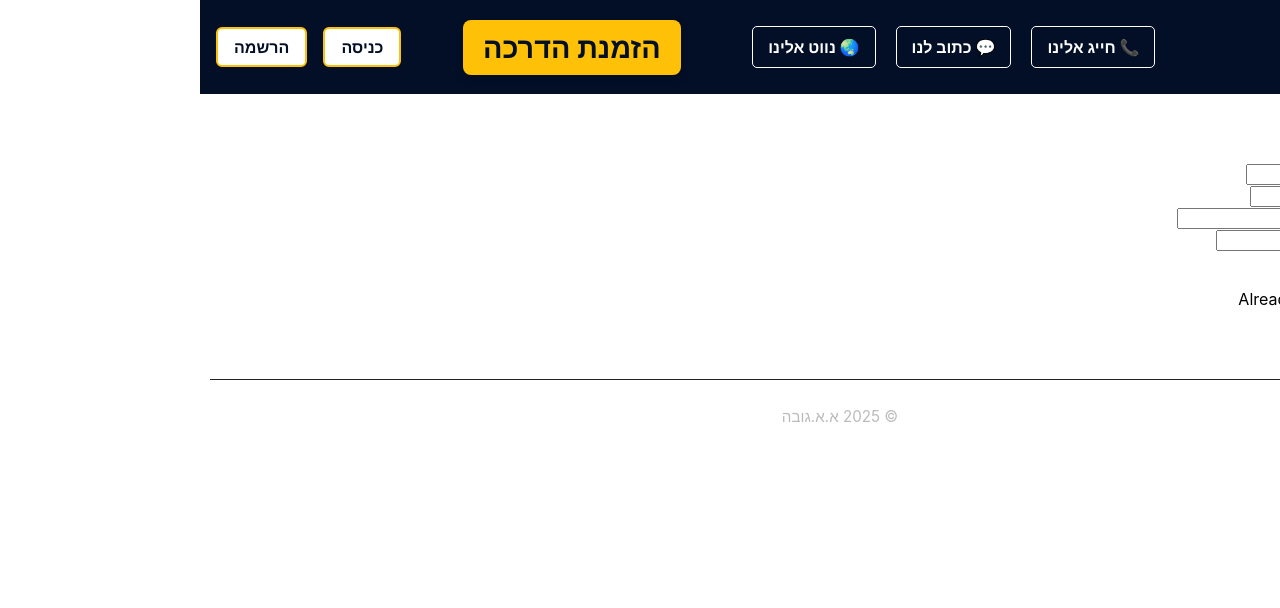
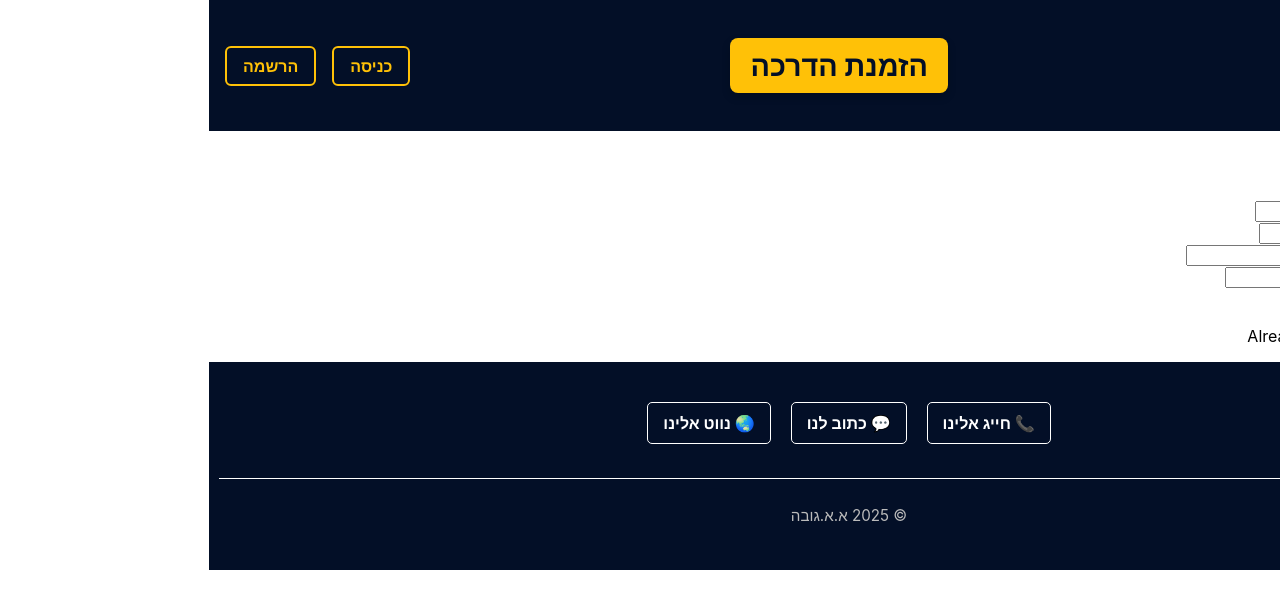
Before and after one commit to ItzhakLevy1/Nir-Scheduler, a React (Create React App) app in the folder nirSchedularReact/: page /register in a window 1280 px wide. Shown: the top 608 px of the page. Built offline with nearby package versions, Linux system fonts and the light colour scheme.

Commit message:
Create auth.css file for the LoginPage.jsx and RegisterPage.jsx pages
- Replace contact links (buttons) at Footer instead of at Header
- Delete unused CSS classes

```diff
--- a/nirSchedularReact/src/components/Footer.css
+++ b/nirSchedularReact/src/components/Footer.css
@@ -1,38 +1,35 @@
-.footer-content {
-  display: flex;
-  justify-content: space-between;
-  align-items: flex-start;
-  flex-wrap: wrap;
-  /* gap: 32px; */
-  /* padding: 24px 0; */
-  /* max-width: 900px; */
-  /* margin: 0 auto; */
-  background-color: #222;
+.footer {
+  background-color: #030f27;
 }
 
-.footer-section {
-  flex: 1 1 200px;
-  min-width: 180px;
-  text-align: right;
-}
-
-.footer-section p {
-  font-size: 1.1rem;
-  margin: 8px 0;
-  display: flex;
-  align-items: center;
-  gap: 10px;
-}
-
-.footer-bottom {
+.footer-bottom {  /* footer line */
   width: 100%;
   text-align: center;
   margin-top: 24px;
   font-size: 0.95rem;
   color: #bbb;
-  border-top: 1px solid #222;
+  border-top: 1px solid #ffffff;
   padding-top: 12px;
 }
+
+.contact-link {
+  color: black;
+  margin: 10px;
+  padding: 10px 15px;
+  display: inline-block;
+  text-decoration: none;
+  font-weight: bold;
+  border-radius: 5px;
+  border: 1px solid;
+  color: white;
+  font-weight: bolder;
+}
+
+.contact-link:hover {
+  border: 1px solid #ffc107;
+  transition: all 0.3s ease-in-out;
+}
+
 
 /* For mobile size screen */
 @media (max-width: 700px) {
--- a/nirSchedularReact/src/components/Footer.jsx
+++ b/nirSchedularReact/src/components/Footer.jsx
@@ -2,24 +2,24 @@ import "./Footer.css";
 
 const Footer = () => (
   <footer className="footer">
-    {/* <div className="footer-content"> */}
-      {/* <div className="footer-section">
-        <h4>כתובת</h4>
-        <p>🚩 אליהו איתן 3, בית גירון - אולם 107, ראשל"צ</p>
-      </div>
-      <div className="footer-section">
-        <h4>טלפון</h4>
-        <p>📞 052-612-612-0</p>
-      </div>
-      <div className="footer-section">
-        <h4>אימייל</h4>
-        <p>✉️ Gova.osh@gmail.com</p>
-      </div> */}
+    <section>
+      <a href="tel:0526126120" className="contact-link">
+        📞 חייג אלינו
+      </a>
+      <a href="https://wa.me/972526126120" className="contact-link">
+        💬 כתוב לנו
+      </a>
+      <a
+        href="https://ul.waze.com/ul?ll=31.993925,34.764165&navigate=yes&zoom=17"
+        className="contact-link"
+      >
+        🌏 נווט אלינו
+      </a>
+    </section>
 
-      <div className="footer-bottom">
-        <p>© {new Date().getFullYear()} א.א.גובה</p>
-      </div>
-    {/* </div> */}
+    <div className="footer-bottom">
+      <p>© {new Date().getFullYear()} א.א.גובה</p>
+    </div>
   </footer>
 );
 
--- a/nirSchedularReact/src/components/Header.css
+++ b/nirSchedularReact/src/components/Header.css
@@ -12,28 +12,6 @@
   flex-wrap: wrap;
 }
 
-.contact-link {
-  color: black;
-  margin: 10px;
-  padding: 10px 15px;
-  display: inline-block;
-  text-decoration: none;
-  font-weight: bold;
-  border-radius: 5px;
-  border: 1px solid;
-  color: white;
-  font-weight: bolder;
-}
-
-.contact-link:hover {
-  border: 1px solid #ffc107;
-  transition: all 0.3s ease-in-out;
-}
-
-.contact-links {
-  margin-right: 6em;
-}
-
 .site-title {
   font-size: 2rem;
   font-weight: 900;
@@ -45,6 +23,11 @@
 
 .site-title:hover {
   transform: scale(1.05);
+}
+
+.order-training {
+  margin-right: 4em;
+  padding: 2em;
 }
 
 .order-training a {
@@ -73,8 +56,8 @@
 }
 
 .auth-links a {
-  background-color: white;
-  color: #030f27;
+  /* background-color: white; */
+  color: #ffc107;
   padding: 8px 16px;
   border-radius: 6px;
   font-weight: bold;
--- a/nirSchedularReact/src/components/Header.jsx
+++ b/nirSchedularReact/src/components/Header.jsx
@@ -8,21 +8,6 @@ const Header = () => {
         <Link to="/" className="site-title">
           א.א. גובה
         </Link>
-
-        <section className="contact-links">
-          <a href="tel:0526126120" className="contact-link">
-            📞 חייג אלינו
-          </a>
-          <a href="https://wa.me/972526126120" className="contact-link">
-            💬 כתוב לנו
-          </a>
-          <a
-            href="https://ul.waze.com/ul?ll=31.993925,34.764165&navigate=yes&zoom=17"
-            className="contact-link"
-          >
-            🌏 נווט אלינו
-          </a>
-        </section>
 
         <nav className="order-training">
           <Link to="/booking">הזמנת הדרכה</Link>
```
Also changed, not shown: nirSchedularReact/src/components/auth/auth.css (added, +35 -0 lines).
